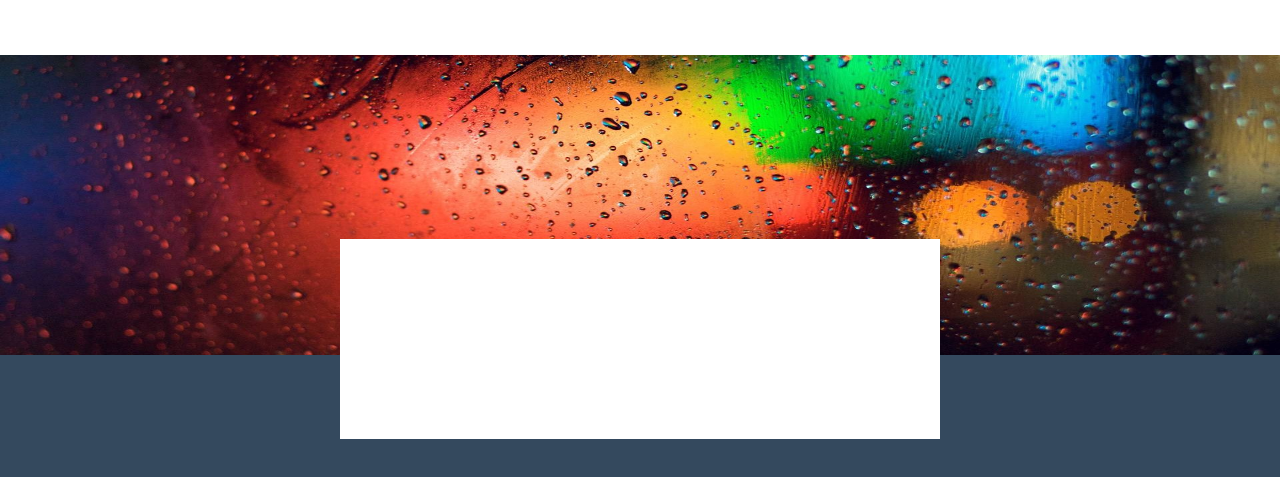
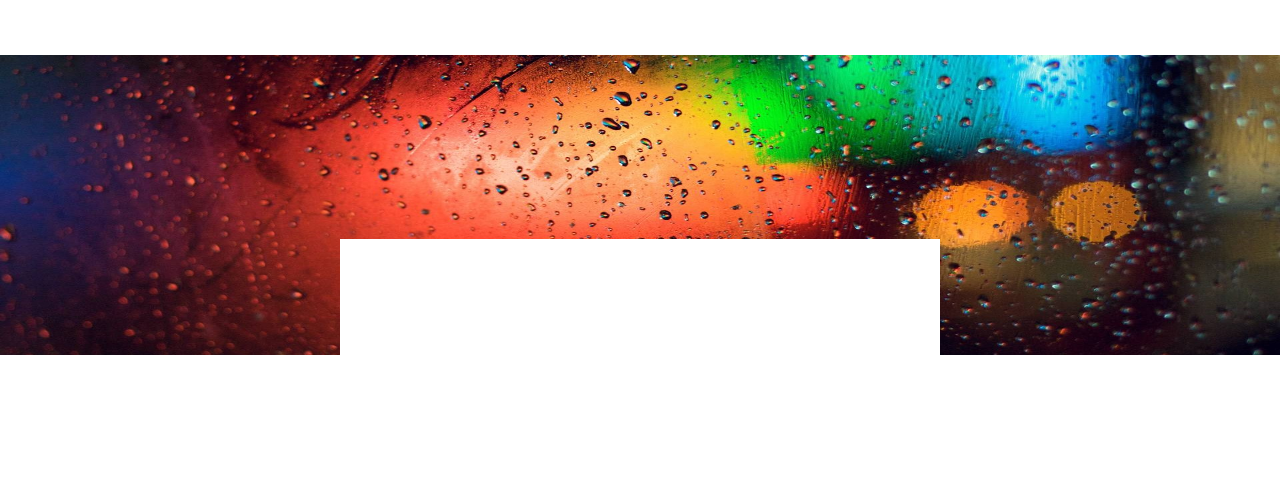
Before and after one commit to geinerjv/videogamestudio, a plain HTML site: page index.html in a window 1280 px wide. Shown: the part 145-622 px from the top of the page. Drawn offline with Linux system fonts and the light colour scheme.

Commit message:
Se añaden y quitan estilos

```diff
--- a/estilos/estilos.css
+++ b/estilos/estilos.css
@@ -16,7 +16,7 @@ Estilos Generales
 }
 
 body{
-    background: rgba(52, 73, 94,1.0);
+
 }
 
 header{
```
